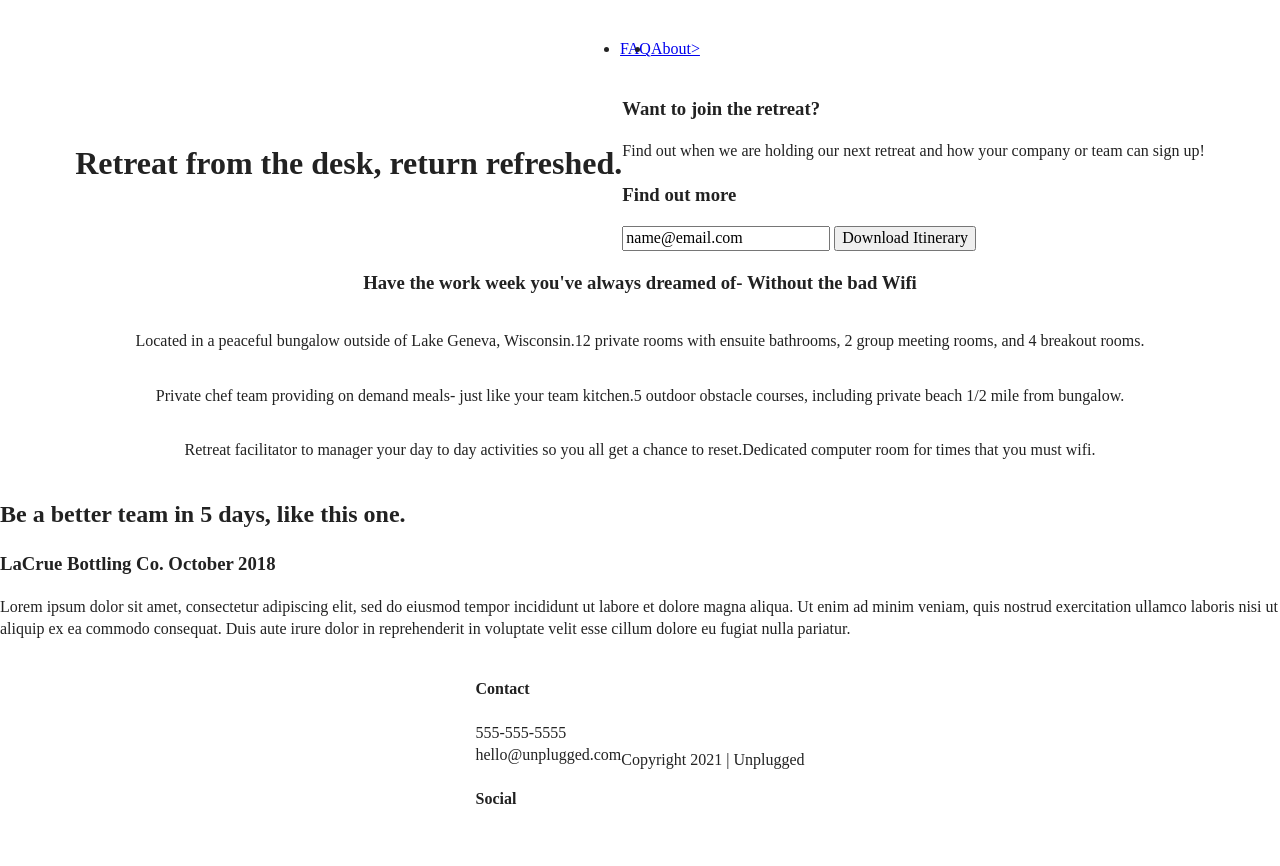
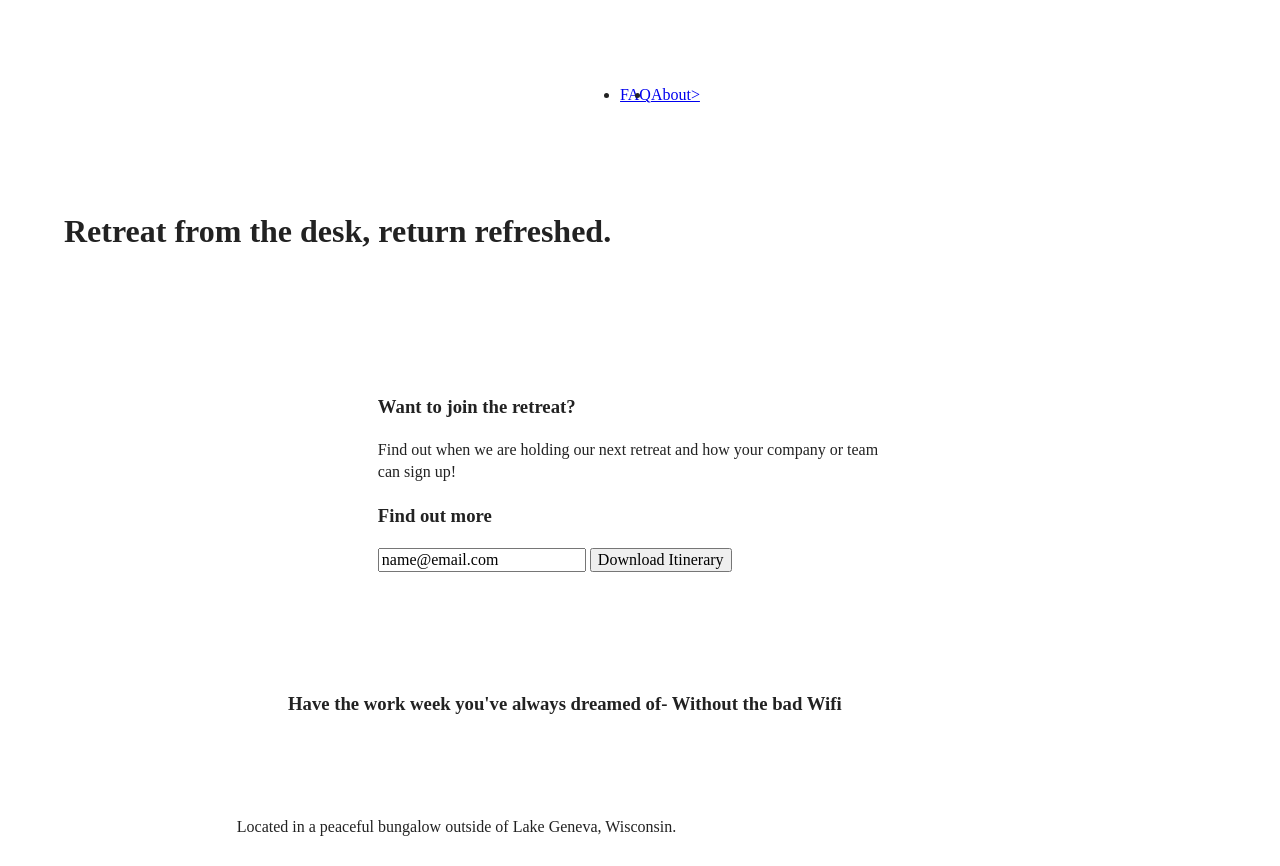
Before and after one commit to crissynparker/unplugged-website, a website: page index.html in a window 1280 px wide. Shown: the top 866 px of the page. Drawn offline with Linux system fonts and the light colour scheme.

Commit message:
modified css/main.css

```diff
--- a/css/main.css
+++ b/css/main.css
@@ -87,7 +87,12 @@ textarea {
    Author's custom styles
    ========================================================================== */
 
-  /*=============Base Header-footer styles===================================*/
+   .content-wrapper {
+    width: 90%;
+    margin: 50px 0;
+  }
+
+/*=============Base Header-footer styles===================================*/
 
   header,
   footer {
@@ -97,22 +102,52 @@ textarea {
     flex-flow: row wrap;
 }
 
+header {
+  padding: 15px 0;
+}
+
 header .content-wrapper {
    display: flex;
    justify-content: center;
    align-items: center;
    flex-flow: row wrap;
+   width: 55%;
+   margin: 0;
+}
+.header-divider {
+  width: 100%;
+  height: 1px;
+  margin: 10px 0 20px 0;
 }
 
 header nav {
   display: flex;
-  justify-content: center;
+  justify-content: space-around;
   align-items: center;
   flex-flow: row wrap;
+  width: 60%;
 }
 header nav ul {
   display: flex;
   justify-content: space-around;
+  width: 100%;
+}
+
+footer {
+  flex-direction: column;
+}
+
+footer p {
+  margin: 0;
+}
+
+footer .content-wrapper {
+  width: 55%;
+  margin: 50px 0;
+}
+
+footer .contact {
+  margin-bottom: 50px;
 }
 
 footer .social-icons {
@@ -123,8 +158,11 @@ footer .social-icons {
 
 footer .social-icons p {
   display: flex;
-  justify-content: center;
+  justify-content: space-around;
   align-items: center;
+}
+footer .copyright {
+  margin: 20px 0;
 }
 
 
@@ -133,9 +171,10 @@ footer .social-icons p {
 .hero-area {
   display: flex;
   justify-content: center;
-  align-items: center;
   flex-flow: row wrap;
 }
+
+/*Aside*/
 
 aside {
   display: flex;
@@ -151,11 +190,23 @@ aside {
   flex-flow: row wrap;
 }
 
+.features h2 {
+  margin-bottom: 60px;
+}
+
+.features article {
+  width: 63%;
+  margin: 30px 0;
+}
+
 .features .features-items {
   display: flex;
   justify-content: center;
-  align-items: center;
   flex-flow: row wrap;
+}
+
+.features p {
+  margin: 0;
 }
 
 /* Reviews */
@@ -164,6 +215,15 @@ aside {
   display: flex;
   justify-content: center;
   flex-flow: row wrap;
+}
+
+.reviews h2 {
+  margin-bottom: 40px;
+}
+
+.reviews h3 {
+  width: 55%;
+  margin: 20px 0;
 }
 
 /* ==========================================================================
@@ -184,6 +244,10 @@ aside {
   flex-flow: row wrap;
 }
 
+.contact-content p {
+  margin: 0;
+}
+
 /* ==========================================================================
    FAQ Page
    ========================================================================== */
@@ -196,14 +260,20 @@ aside {
 }
 
 .faq .content-wrapper {
+  margin: 50px 0 0 0;
   display: flex;
   justify-content: center;
   align-items: center;
   flex-flow: row wrap;
 }
 
+.faq h2 {
+  margin-bottom: 40px;
+}
 
-
+.faq-content {
+  margin-bottom: 50px;
+}
 
 /* ==========================================================================
    Helper classes
```
